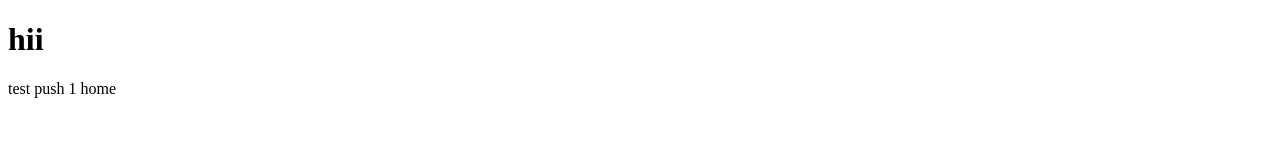
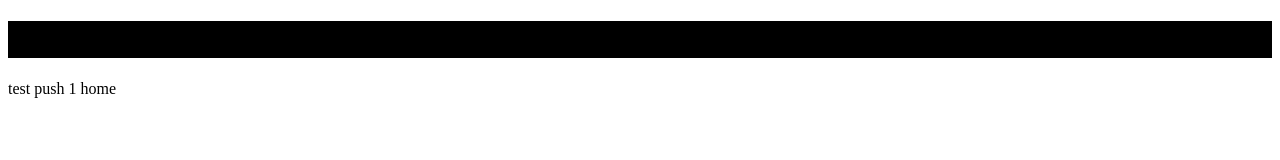
Before and after one commit to hamza2814/test, a plain HTML site: page index.html in a window 1280 px wide. Drawn offline with Linux system fonts and the light colour scheme.

Commit message:
third commit

```diff
--- a/index.html
+++ b/index.html
@@ -4,6 +4,7 @@
     <meta charset="UTF-8">
     <meta http-equiv="X-UA-Compatible" content="IE=edge">
     <meta name="viewport" content="width=device-width, initial-scale=1.0">
+    <link rel="stylesheet" href="style.css">
     <title>Document</title>
 </head>
 <body>
```
Also changed, not shown: index1.html (+1 -0 lines).
